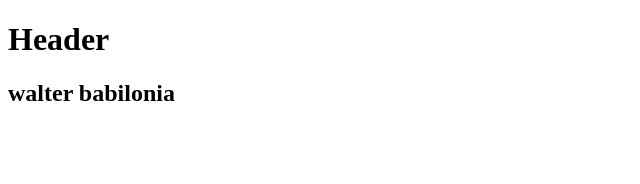
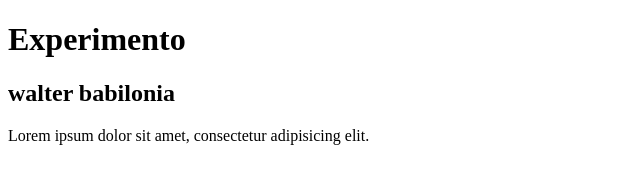
Before and after one commit to barios/curso, a plain HTML site: page index.html in a window 1280 px wide. Shown: the whole page, without its empty margins (0-640 px from the left). Drawn offline with Linux system fonts and the light colour scheme.

Commit message:
Agregamos texto de experimento

```diff
--- a/index.html
+++ b/index.html
@@ -6,10 +6,13 @@
 </head>
 <body>
 	<header>
-		<h1>Header</h1>
+		<h1>Experimento</h1>
 	</header>
 	<div class="container">
 		<h2>walter babilonia</h2>
 	</div>
+	<footer>
+		<p>Lorem ipsum dolor sit amet, consectetur adipisicing elit.</p>
+	</footer>
 </body>
 </html>
```
